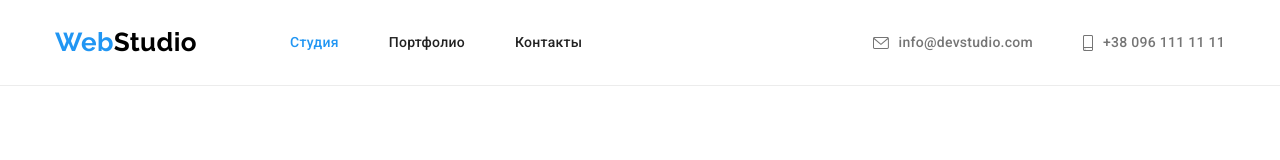
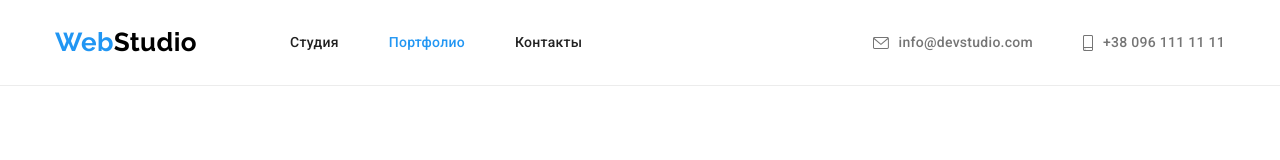
Before and after one commit to NazariiYovenko/goit-markup-hw-04, a plain HTML site: page portfolio.html in a window 1280 px wide. Shown: the top 160 px of the page. Drawn offline with nearby package versions, Linux system fonts and the light colour scheme.

Commit message:
Update portfolio.html

```diff
--- a/portfolio.html
+++ b/portfolio.html
@@ -28,8 +28,8 @@
             ><span class="logo-accent">Web</span><span class="logo-main">Studio</span></a
           >
           <ul class="list site-nav">
-            <li class="item"><a href="./index.html" class="link current">Студия</a></li>
-            <li class="item"><a href="./portfolio.html" class="link">Портфолио</a></li>
+            <li class="item"><a href="./index.html" class="link">Студия</a></li>
+            <li class="item"><a href="./portfolio.html" class="link current">Портфолио</a></li>
             <li class="item"><a href="#" class="link">Контакты</a></li>
           </ul>
         </nav>
```
